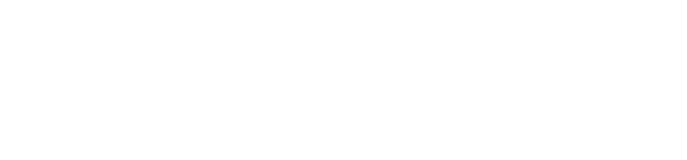
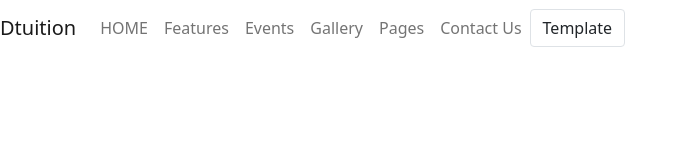
Before and after one commit to Arandall88/responsive-bootstrap-tutorial, a plain HTML site: page index.html in a window 1280 px wide. Shown: the whole page, without its empty margins (0-687 px from the left). Drawn offline with nearby package versions, Linux system fonts and the light colour scheme.

Commit message:
added navbar and navlinks

```diff
--- a/index.html
+++ b/index.html
@@ -9,12 +9,51 @@
     <link href="https://cdn.jsdelivr.net/npm/bootstrap@5.0.0-beta1/dist/css/bootstrap.min.css" rel="stylesheet"
         integrity="sha384-giJF6kkoqNQ00vy+HMDP7azOuL0xtbfIcaT9wjKHr8RbDVddVHyTfAAsrekwKmP1" crossorigin="anonymous">
 
-        <script src="https://use.fontawesome.com/f28af095ce.js"></script>
+    <script src="https://use.fontawesome.com/f28af095ce.js"></script>
 
-        <link rel="stylesheet" href="style.css">
+    <link rel="stylesheet" href="style.css">
 </head>
 
 <body>
+
+    <header>
+        <nav class="navbar navbar-expand-lg navbar-light">
+            <a href="#" class="navbar-brand">Dtuition</a>
+            <button class="navbar-toggler" type="button" data="collapse" data-target="#navbarMenu"
+                aria-controls="navbarMenu" aria-expanded="false" aria-label="Toggle Navigation">
+                <span class="navbar-toggler-icon"></span>
+            </button>
+            <div class="collapse navbar-collapse" id="navbarMenu">
+                <ul class="navbar-nav">
+                    <li class="nav-item active">
+                        <a href="#" class="nav-link">HOME</a>
+                    </li>
+                    <li class="nav-item active">
+                        <a href="#" class="nav-link">Features</a>
+                    </li>
+                    <li class="nav-item active">
+                        <a href="#" class="nav-link">Events</a>
+                    </li>
+                    <li class="nav-item active">
+                        <a href="#" class="nav-link">Gallery</a>
+                    </li>
+                    <li class="nav-item active">
+                        <a href="#" class="nav-link">Pages</a>
+                    </li>
+                    <li class="nav-item active">
+                        <a href="#" class="nav-link">Contact Us</a>
+                    </li>
+
+                </ul>
+
+                <form class="form-inline my-2 my-lg-0">
+                    <button class="btn menu-right-btn border" type="submit">
+                        Template
+                    </button>
+                </form>
+            </div>
+        </nav>
+    </header>
 
 
     <script src="https://cdn.jsdelivr.net/npm/bootstrap@5.0.0-beta1/dist/js/bootstrap.bundle.min.js"
```
